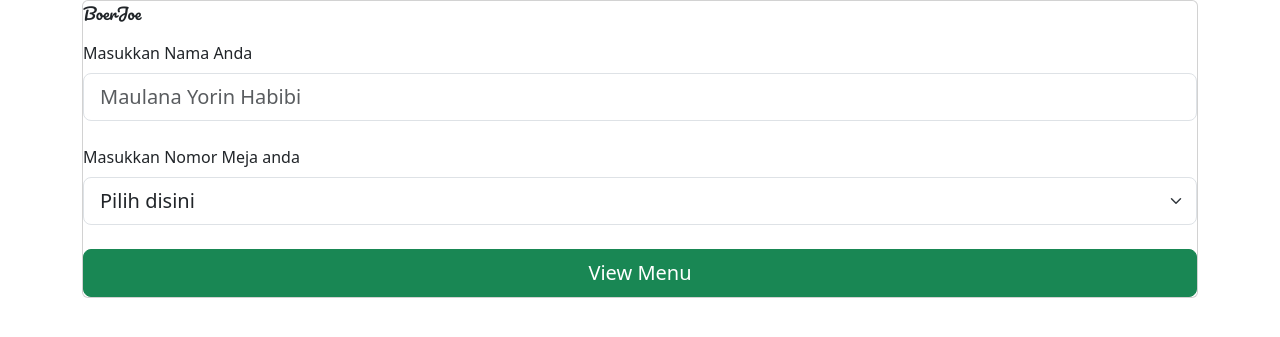
After one commit to bramabbrhm/projectpwd, a PHP site: page /logincust.php in a window 1280 px wide. The commit adds this page. Shown: the top 337 px of the page. Run offline with PHP 8.4, Linux system fonts and the light colour scheme.

Commit message:
create : login customer

```diff
--- /dev/null
+++ b/logincust.php
@@ -0,0 +1,55 @@
+<!DOCTYPE html>
+<html lang="en">
+<head>
+    <meta charset="UTF-8">
+    <meta name="viewport" content="width=device-width, initial-scale=1.0">
+    <title>BoerJoe - Welcome</title>
+    <link href="https://cdn.jsdelivr.net/npm/bootstrap@5.3.0/dist/css/bootstrap.min.css" rel="stylesheet">
+    <link href="https://fonts.googleapis.com/css2?family=Pacifico&display=swap" rel="stylesheet">
+  <link rel="stylesheet" href="../Project/css/styling.css">
+    <style>
+
+    </style>
+</head>
+<body>
+    <div class="container">
+        <div class="card welcome-card">
+            <div class="welcome-header">
+                <div class="brand-logo" style="font-family: 'Pacifico', cursive;">BoerJoe</div>
+                <p></p>
+            </div>
+            <div class="form-container">
+                <form id="welcomeForm" action="menu.php" method="get">
+                    <div class="mb-4">
+                        <label for="name" class="form-label">Masukkan Nama Anda</label>
+                        <input type="text" class="form-control form-control-lg" id="name" name="name" required placeholder="Maulana Yorin Habibi    ">
+                    </div>
+                    <div class="mb-4">
+                        <label for="tableNumber" class="form-label">Masukkan Nomor Meja anda</label>
+                        <select class="form-select form-select-lg" id="tableNumber" name="tableNumber" required>
+                            <option value="" selected disabled>Pilih disini</option>
+                            <option value="1">1</option>
+                            <option value="2"> 2</option>
+                            <option value="3"> 3</option>
+                            <option value="4"> 4</option>
+                            <option value="5"> 5</option>
+                            <option value="6"> 6</option>
+                            <option value="7"> 7</option>
+                            <option value="8"> 8</option>
+                            <option value="9"> 9</option>
+                            <option value="10"> 10</option>
+                        </select>
+                    </div>
+                    <div class="d-grid">
+                        <button type="submit" class="btn btn-success btn-lg">View Menu</button>
+                    </div>
+                </form>
+            </div>
+        </div>
+    </div>
+
+    </div>
+
+    <script src="https://cdn.jsdelivr.net/npm/bootstrap@5.3.0/dist/js/bootstrap.bundle.min.js"></script>
+</body>
+</html>
```
Also changed, not shown: index.php (+4 -8 lines).
